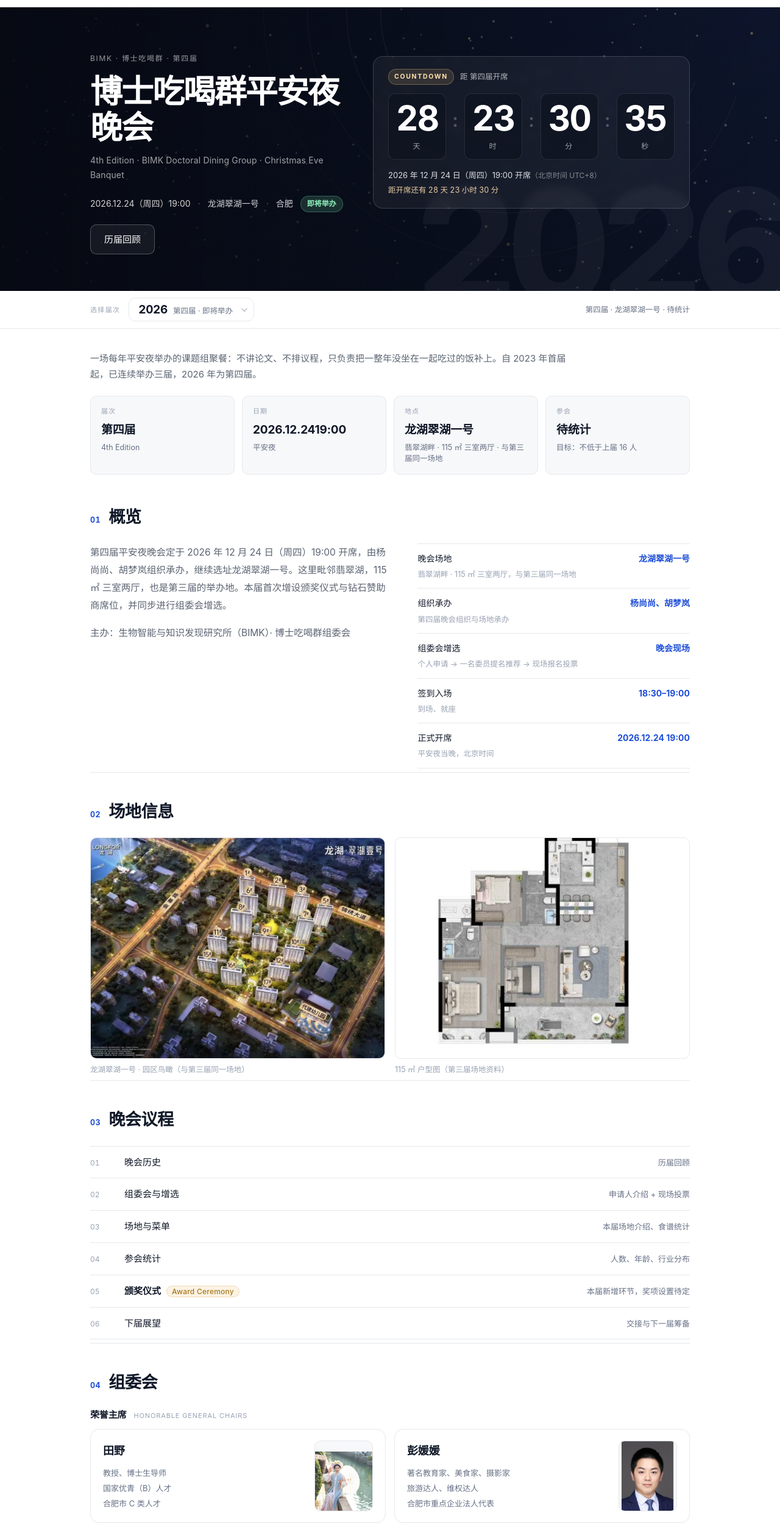
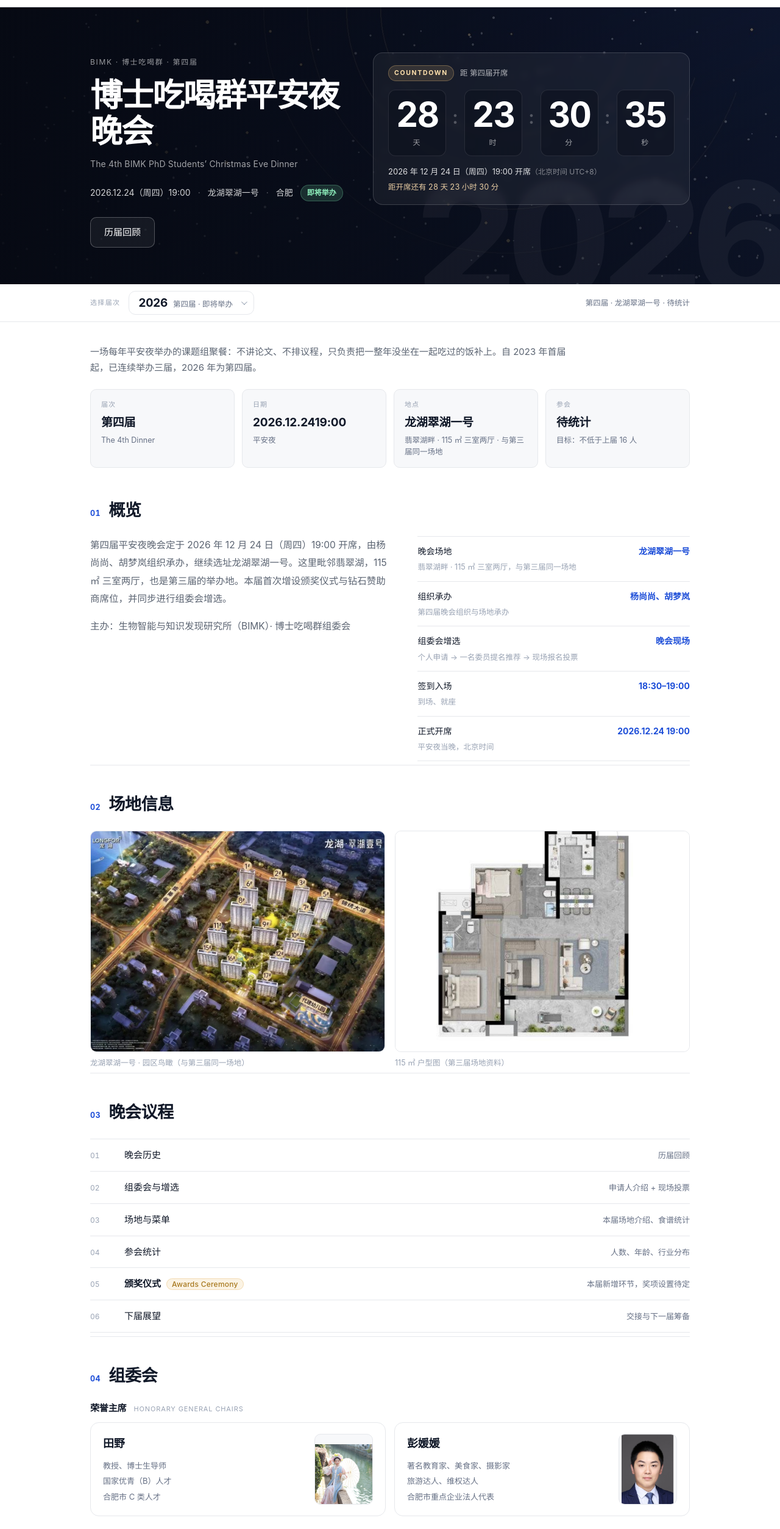
Before and after one commit to MamboAILab/MamboAILab.github.io, a plain HTML site: page conference.html in a window 1280 px wide. Shown: the part 47-2554 px from the top of the page at 61% size. Drawn offline with Linux system fonts and the light colour scheme.

Commit message:
润色晚会英文名称并统一会议术语

```diff
--- a/about.html
+++ b/about.html
@@ -5,7 +5,7 @@
 <meta name="viewport" content="width=device-width, initial-scale=1">
 <title>About · MamboLab</title>
 <meta name="description" content="关于 MamboLab 人工智能研究组：演化优化、自动机器学习、大模型驱动的算法发现与智慧教育">
-<link rel="stylesheet" href="assets/style.css?v=20261125g">
+<link rel="stylesheet" href="assets/style.css?v=20261125h">
 <script>try{var t=localStorage.getItem('ml-theme');if(t)document.documentElement.setAttribute('data-theme',t)}catch(e){}</script>
 </head>
 <body>
@@ -100,6 +100,6 @@
 <script src="data/site.js"></script>
 <script src="data/special-days.js"></script>
 <script src="assets/data-loader.js"></script>
-<script src="assets/app.js?v=20261125g"></script>
+<script src="assets/app.js?v=20261125h"></script>
 </body>
 </html>
--- a/assets/conference.js
+++ b/assets/conference.js
@@ -80,7 +80,7 @@
           '<div class="cf-hero-copy">' +
             '<p class="cf-eyebrow">BIMK · 博士吃喝群 · ' + esc(e.ordinal) + '</p>' +
             '<h1>' + esc(C.short) + '</h1>' +
-            '<p class="cf-en">' + esc(e.ordinal_en) + ' Edition · BIMK Doctoral Dining Group · Christmas Eve Banquet</p>' +
+            '<p class="cf-en">The ' + esc(e.ordinal_en) + ' ' + esc(C.name_en) + '</p>' +
             '<p class="cf-meta">' +
               '<span>' + esc(e.date_label) + '</span>' +
               '<span>' + esc(e.venue) + '</span>' +
@@ -175,7 +175,7 @@
 
   function kpiHTML(e) {
     return '<div class="cf-kpis">' +
-      '<div class="cf-kpi"><span class="k">届次</span><strong>' + esc(e.ordinal) + '</strong><em>' + esc(e.ordinal_en) + ' Edition</em></div>' +
+      '<div class="cf-kpi"><span class="k">届次</span><strong>' + esc(e.ordinal) + '</strong><em>The ' + esc(e.ordinal_en) + ' Dinner</em></div>' +
       '<div class="cf-kpi"><span class="k">日期</span><strong>' + esc(e.date_label.replace(/（.*?）/g, '')) + '</strong><em>平安夜</em></div>' +
       '<div class="cf-kpi"><span class="k">地点</span><strong>' + esc(e.venue) + '</strong><em>' + esc(e.venue_note || '') + '</em></div>' +
       '<div class="cf-kpi"><span class="k">参会</span><strong>' + esc(e.attendance) + '</strong><em>' + esc(e.attendance_note || '') + '</em></div>' +
@@ -217,7 +217,7 @@
 
   function committeeHTML(list) {
     if (!list || !list.length) return '';
-    return '<div class="cf-comm"><h3 class="cf-comm-t">组委会成员<span>Committee Members</span></h3>' +
+    return '<div class="cf-comm"><h3 class="cf-comm-t">组委会成员<span>Organizing Committee Members</span></h3>' +
       '<p class="cf-committee">' + list.map(function (x) { return '<em>' + esc(x) + '</em>'; }).join('') + '</p></div>';
   }
 
--- a/data/conference.js
+++ b/data/conference.js
@@ -1,7 +1,7 @@
 window.ML_DATA = window.ML_DATA || {};
 window.ML_DATA.conference = {
   "name_zh": "BIMK 博士吃喝群平安夜晚会",
-  "name_en": "BIMK Doctoral Dining Group · Christmas Eve Banquet",
+  "name_en": "BIMK PhD Students’ Christmas Eve Dinner",
   "short": "博士吃喝群平安夜晚会",
   "host": "生物智能与知识发现研究所（BIMK）· 博士吃喝群组委会",
   "intro": "一场每年平安夜举办的课题组聚餐：不讲论文、不排议程，只负责把一整年没坐在一起吃过的饭补上。自 2023 年首届起，已连续举办三届，2026 年为第四届。",
@@ -33,7 +33,7 @@ window.ML_DATA.conference = {
       "chair_groups": [
         {
           "title": "荣誉主席",
-          "en": "Honorable General Chairs",
+          "en": "Honorary General Chairs",
           "members": [
             { "name": "田野", "photo": "assets/img/conference/people/tianye.jpg", "meta": ["教授、博士生导师", "国家优青（B）人才", "合肥市 C 类人才"] },
             { "name": "彭媛媛", "photo": "assets/img/conference/people/pengyuanyuan.jpg", "meta": ["著名教育家、美食家、摄影家", "旅游达人、维权达人", "合肥市重点企业法人代表"] }
@@ -65,7 +65,7 @@ window.ML_DATA.conference = {
         { "t": "组委会与增选", "d": "申请人介绍 + 现场投票" },
         { "t": "场地与菜单", "d": "本届场地介绍、食谱统计" },
         { "t": "参会统计", "d": "人数、年龄、行业分布" },
-        { "t": "颁奖仪式", "en": "Award Ceremony", "d": "本届新增环节，奖项设置待定" },
+        { "t": "颁奖仪式", "en": "Awards Ceremony", "d": "本届新增环节，奖项设置待定" },
         { "t": "下届展望", "d": "交接与下一届筹备" }
       ],
       "sponsors": {
@@ -132,7 +132,7 @@ window.ML_DATA.conference = {
       "chair_groups": [
         {
           "title": "荣誉主席",
-          "en": "Honorable General Chairs",
+          "en": "Honorary General Chairs",
           "members": [
             { "name": "田野", "photo": "assets/img/conference/people/tianye.jpg", "meta": ["教授、博士生导师", "国家优青（B）人才"] },
             { "name": "彭媛媛", "photo": "assets/img/conference/people/pengyuanyuan.jpg", "meta": ["著名教育家、美食家、摄影家"] }
@@ -140,7 +140,7 @@ window.ML_DATA.conference = {
         },
         {
           "title": "组织主席",
-          "en": "Local General Chairs",
+          "en": "Local Organizing Chairs",
           "members": [
             { "name": "杨尚尚", "photo": "assets/img/conference/people/yangshangshang.jpg", "meta": ["教授、博士生导师", "组委会常委（候）· 第三届承办"] },
             { "name": "胡梦岚", "photo": "assets/img/conference/people/humenglan.jpg", "meta": ["著名企业家、智能座舱开发者", "健身达人、哭闹达人"] }
```
Also changed, not shown: admin.html (+2 -2 lines), conference.html (+3 -3 lines), index.html (+2 -2 lines), members.html (+2 -2 lines), publications.html (+2 -2 lines), special-days.html (+2 -2 lines).
